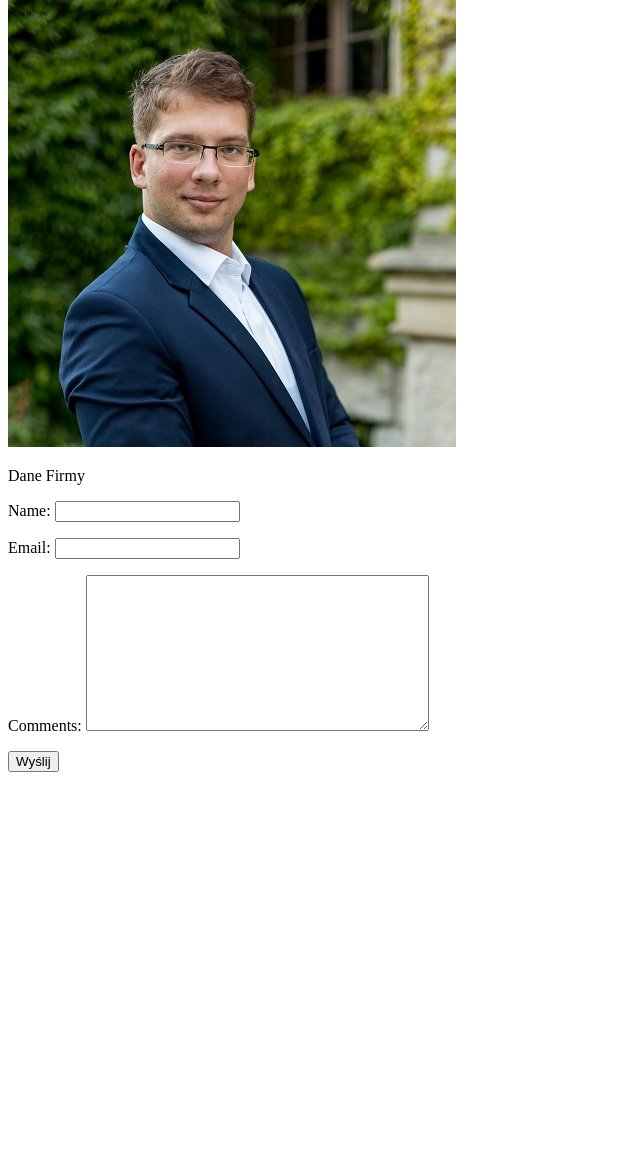
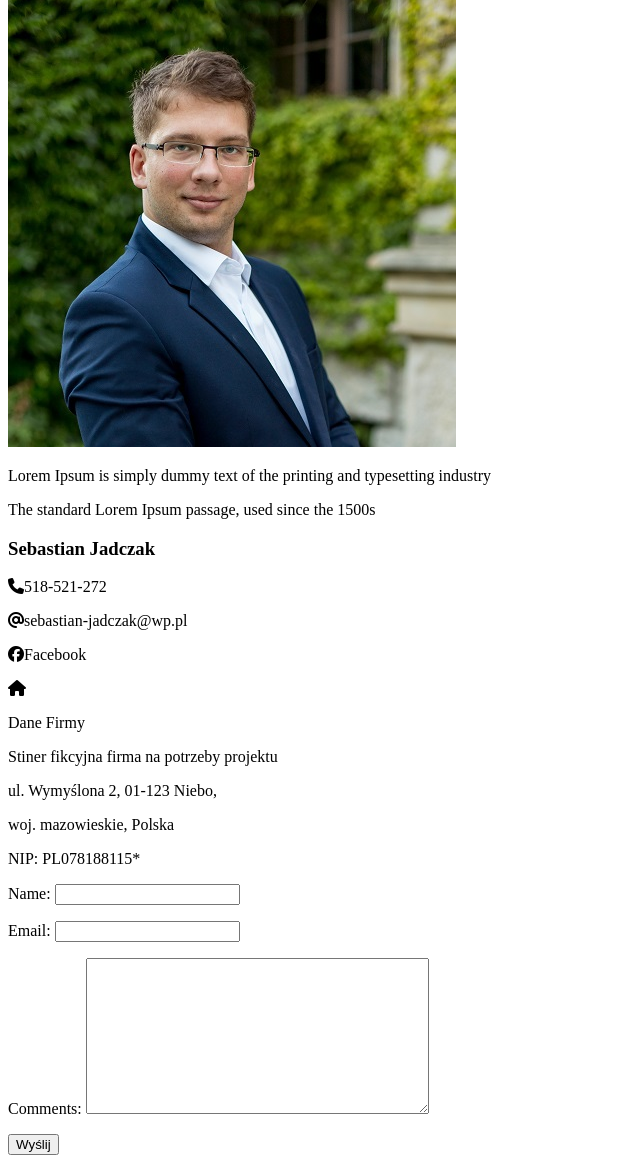
Before and after one commit to SebastianJadczak/stiner_django, a Django app: page /contact in a window 1280 px wide. Shown: the part 262-1425 px from the top of the page, without its empty margins (0-640 px from the left). Before the commit the page ends 1034 px from the top, so only its background shows below. Run offline with Django 3.2, Linux system fonts and the light colour scheme; parts of the project's set-up code (start-up, migrations or seed data) failed here and were passed over; some libraries are stand-ins or nearby versions.

Commit message:
strona kontakt, dane+style

```diff
--- a/contact/templates/contact/contact.html
+++ b/contact/templates/contact/contact.html
@@ -12,10 +12,29 @@
             <div class="image">
                 <img src="{%static 'img/ja.jpg'%}" alt="">
             </div>
+            <div class="info">
+                <div class="motto">
+                    <p>Lorem Ipsum is simply dummy text of the printing and typesetting industry</p>
+                    <p>The standard Lorem Ipsum passage, used since the 1500s</p>
+                </div>
+                <div class="data">
+                    <h3>Sebastian Jadczak</h3>
+                    <p><i class="fas fa-phone"></i>518-521-272</p>
+                    <p><i class="fas fa-at"></i>sebastian-jadczak@wp.pl</p>
+                    <p><i class="fab fa-facebook"></i>Facebook</p>
+                </div>
+            </div>
         </div>
     </div>
     <div id="data_company">
+        <i class="fas fa-home"></i>
         <p>Dane Firmy</p>
+        <div class="data">
+            <p>Stiner fikcyjna firma na potrzeby projektu</p>
+            <p>ul. Wymyślona 2, 01-123 Niebo,</p>
+            <p>woj. mazowieskie, Polska</p>
+            <p>NIP: PL078188115*</p>
+        </div>
     </div>
     {% if sent != True %}
         <form action="/contact" method="post">
```
Also changed, not shown: map/static/css/style.css (+56 -3 lines), db.sqlite3.
